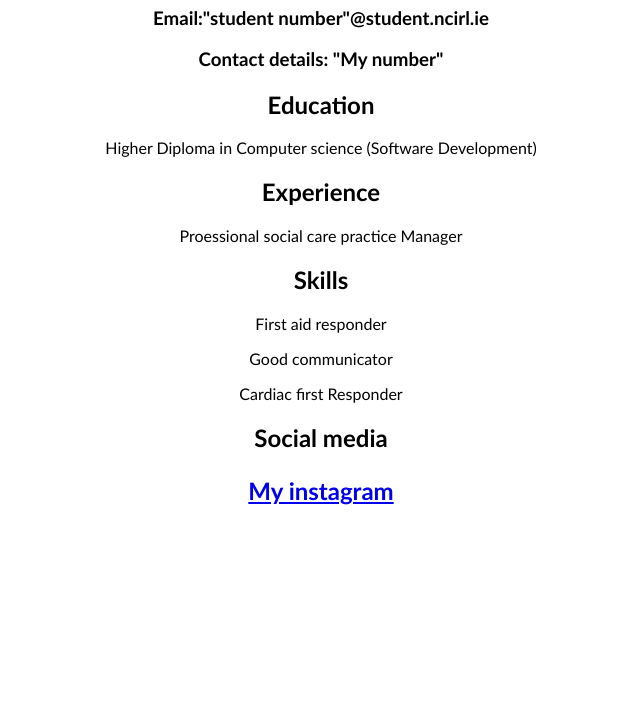
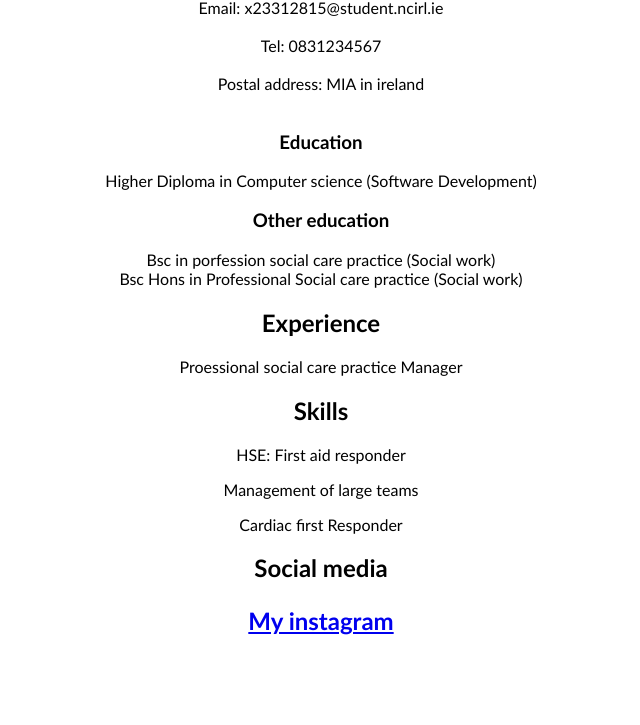
Before and after one commit to corboland/cvcorbo, a plain HTML site: page index.html in a window 1280 px wide. Shown: the part 75-800 px from the top of the page, without its empty margins (319-959 px from the left). Drawn offline with Linux system fonts and the light colour scheme.

Commit message:
Update index.html

```diff
--- a/index.html
+++ b/index.html
@@ -3,33 +3,49 @@
 	<head>
 	<body>
 		<title>My CV</title>
-		<link rel="stylesheet"href="myStyle.css"/>
+		<link rel="stylesheet"href="mystyle.css"/>
 		<ul style="list-style-type:none;"/>
 	</head>
-	<h1> Cormac Boland's CV</h1>
 
-	<h3> Email:"student number"@student.ncirl.ie</h3>
+	<div class= "header"<h1> Cormac Boland's CV</div></h1>
+	<div class= "contents"
+	<h3> My Contact Details: <br>
+							<br>
+		 Email: x23312815@student.ncirl.ie<br>
+		 <br>
+		 Tel: 0831234567 <br>
+		 <br>
+		 Postal address: MIA in ireland<br>
+		 <br>
+	</h3>
 
-	<h3> Contact details: "My number" </h3>
+	<div class= "Edu"
+		<h1> <h3>Education </h2>
+		<p> Higher Diploma in Computer science (Software Development)</p>
+		<h3> Other education </h3>
+		<p> Bsc in porfession social care practice (Social work)
+	<br>
+			Bsc Hons in Professional Social care practice (Social work)
+		</p>
 
-	<h2> Education </h2>
-		<p> Higher Diploma in Computer science (Software Development)</p>
-
-	<h2>Experience </h2>
+<div class= "exp"
+	<h2><h2>Experience </h2>
 		<p> Proessional social care practice Manager </p>
-
-	<h2> Skills </h2>
+</div>
+<div class= "contents"
+	<h2> <h2>Skills </h2>
 
 	<ul>
-		<p> <li> First aid responder </li> </p>
-		<p> <li> Good communicator </li> </p>
+		<p> <li> HSE: First aid responder </li> </p>
+		<p> <li> Management of large teams </li> </p>
 		<p> <li> Cardiac first Responder </li> </p>
 	</ul>
-
-	<h2> Social media<h/2>
+</div>
+<div class= "Edu"
+	<h2> <h2>Social media<h/2>
 		<p>
 			<a href="https://www.instagram.com"> My instagram </a>
 		</p>
+</div>
 	</body>
-
 </html>
```
